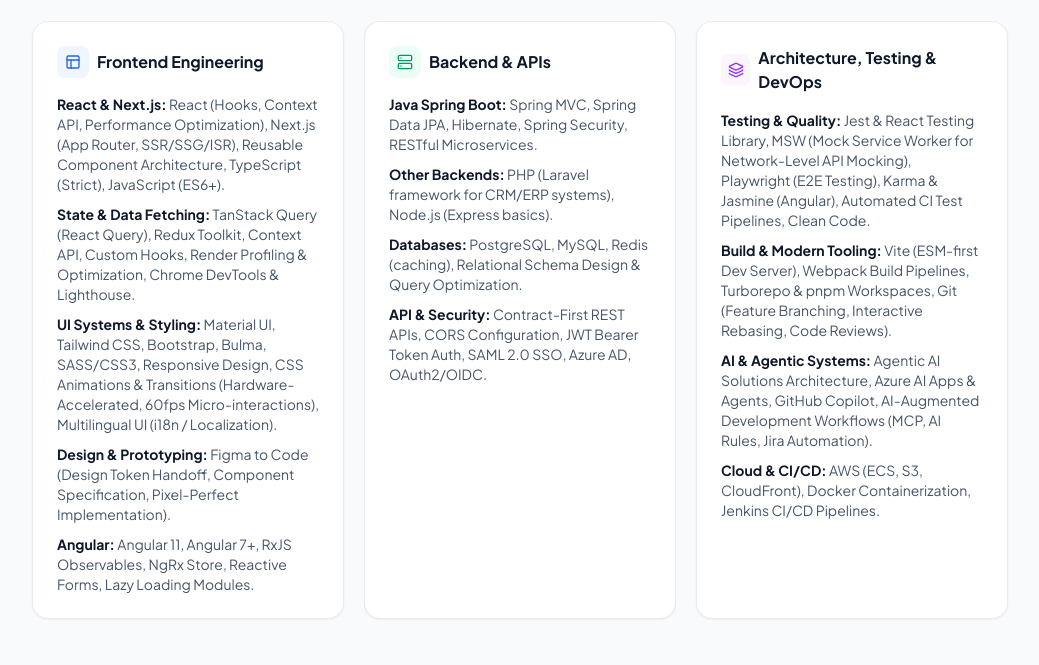
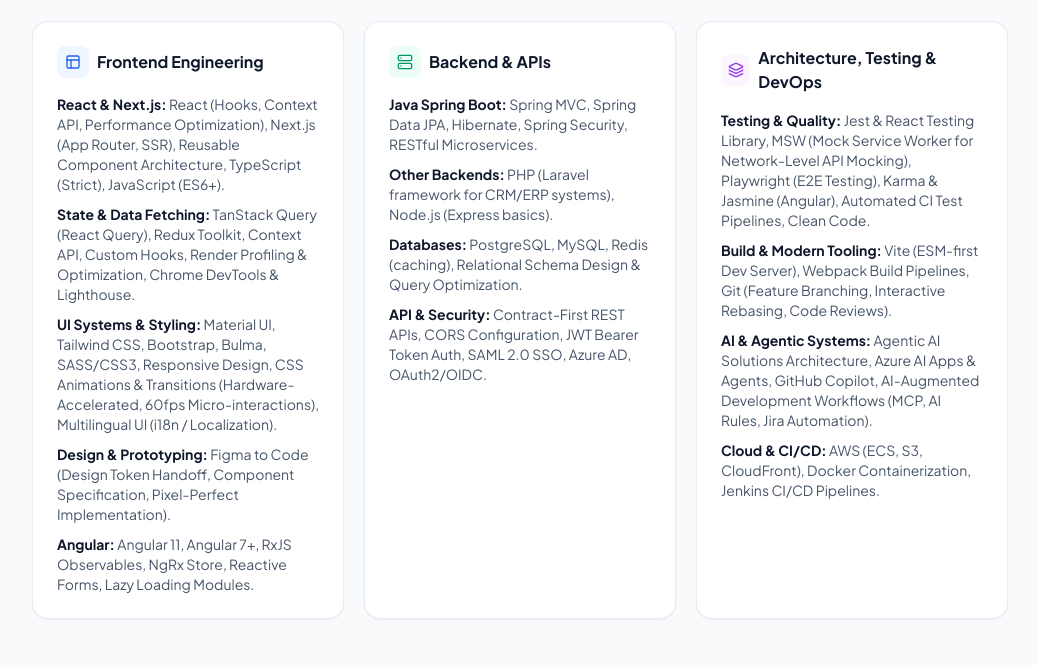
Before and after one commit to havnat01/havnat01.github.io, a plain HTML site: page index.html in a window 1280 px wide. Shown: the part 867-1532 px from the top of the page, without its empty margins (120-1159 px from the left). Drawn offline with nearby package versions, Linux system fonts and the light colour scheme.

Commit message:
refactor: remove SSG/ISR and Turborepo/pnpm from CV and re-export PDFs

```diff
--- a/index.html
+++ b/index.html
@@ -683,7 +683,7 @@
             <span>Frontend Engineering</span>
           </div>
           <ul class="text-xs sm:text-sm text-slate-600 dark:text-slate-300 space-y-2.5">
-            <li><strong class="text-slate-900 dark:text-white">React &amp; Next.js:</strong> React (Hooks, Context API, Performance Optimization), Next.js (App Router, SSR/SSG/ISR), Reusable Component Architecture, TypeScript (Strict), JavaScript (ES6+).</li>
+            <li><strong class="text-slate-900 dark:text-white">React &amp; Next.js:</strong> React (Hooks, Context API, Performance Optimization), Next.js (App Router, SSR), Reusable Component Architecture, TypeScript (Strict), JavaScript (ES6+).</li>
             <li><strong class="text-slate-900 dark:text-white">State &amp; Data Fetching:</strong> TanStack Query (React Query), Redux Toolkit, Context API, Custom Hooks, Render Profiling &amp; Optimization, Chrome DevTools &amp; Lighthouse.</li>
             <li><strong class="text-slate-900 dark:text-white">UI Systems &amp; Styling:</strong> Material UI, Tailwind CSS, Bootstrap, Bulma, SASS/CSS3, Responsive Design, CSS Animations &amp; Transitions (Hardware-Accelerated, 60fps Micro-interactions), Multilingual UI (i18n / Localization).</li>
             <li><strong class="text-slate-900 dark:text-white">Design &amp; Prototyping:</strong> Figma to Code (Design Token Handoff, Component Specification, Pixel-Perfect Implementation).</li>
@@ -717,7 +717,7 @@
           </div>
           <ul class="text-xs sm:text-sm text-slate-600 dark:text-slate-300 space-y-2.5">
             <li><strong class="text-slate-900 dark:text-white">Testing &amp; Quality:</strong> Jest &amp; React Testing Library, MSW (Mock Service Worker for Network-Level API Mocking), Playwright (E2E Testing), Karma &amp; Jasmine (Angular), Automated CI Test Pipelines, Clean Code.</li>
-            <li><strong class="text-slate-900 dark:text-white">Build &amp; Modern Tooling:</strong> Vite (ESM-first Dev Server), Webpack Build Pipelines, Turborepo &amp; pnpm Workspaces, Git (Feature Branching, Interactive Rebasing, Code Reviews).</li>
+            <li><strong class="text-slate-900 dark:text-white">Build &amp; Modern Tooling:</strong> Vite (ESM-first Dev Server), Webpack Build Pipelines, Git (Feature Branching, Interactive Rebasing, Code Reviews).</li>
             <li><strong class="text-slate-900 dark:text-white">AI &amp; Agentic Systems:</strong> Agentic AI Solutions Architecture, Azure AI Apps &amp; Agents, GitHub Copilot, AI-Augmented Development Workflows (MCP, AI Rules, Jira Automation).</li>
             <li><strong class="text-slate-900 dark:text-white">Cloud &amp; CI/CD:</strong> AWS (ECS, S3, CloudFront), Docker Containerization, Jenkins CI/CD Pipelines.</li>
           </ul>
```
Also changed, not shown: 3 other files.
